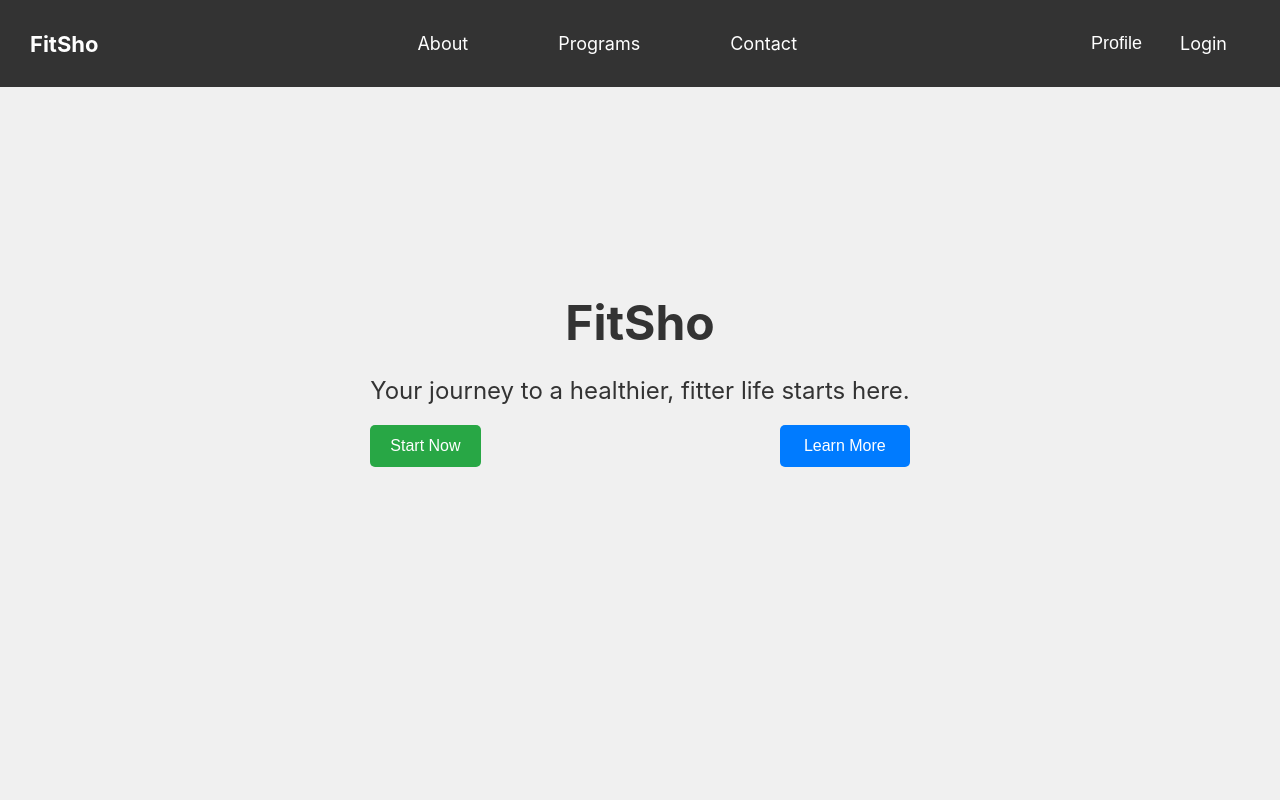
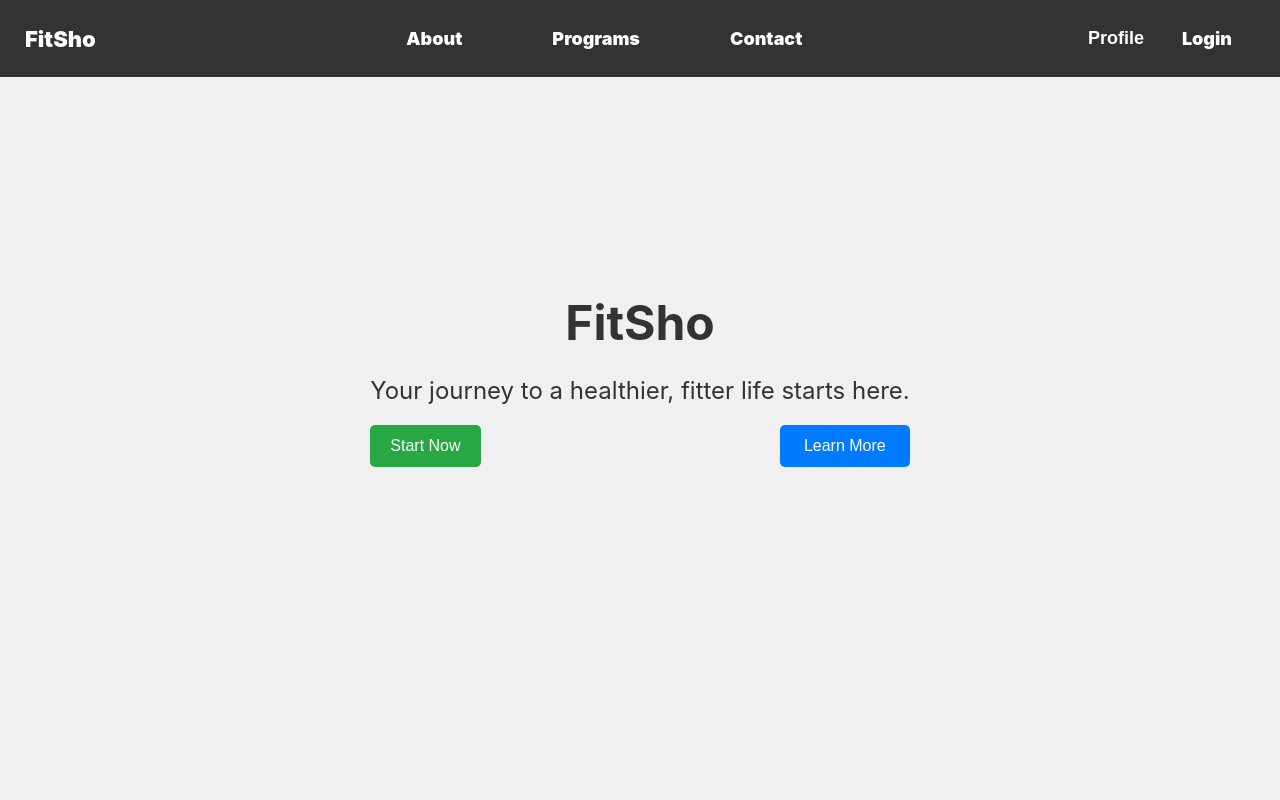
Before and after one commit to A-Shalchian/trainer-app, a React (Create React App) app in the folder trainer-app-frontend/: page / in a window 1280 px wide. Shown: the top 800 px of the page. Built offline with nearby package versions, Linux system fonts and the light colour scheme.

Commit message:
Changed certain styles in the navbar

```diff
--- a/trainer-app-frontend/src/Components/Navbar/Navbar.css
+++ b/trainer-app-frontend/src/Components/Navbar/Navbar.css
@@ -3,7 +3,7 @@
   display: flex;
   justify-content: space-between; /* Space between logo, links, and login */
   align-items: center;
-  padding: 10px 8px; /* Smaller padding for mobile */
+  padding: 7.5px 5.5px; /* Smaller padding for mobile */
   background-color: #333;
   color: white;
   flex-wrap: wrap; /* Allow wrapping for small screens */
@@ -17,12 +17,13 @@
 
 .navbar-logo {
   font-size: 18px; /* Smaller font size for mobile */
-  font-weight: bold;
+  font-weight: 900; /* Bold font weight */
 }
 
 .navbar-logo a {
   text-decoration: none;
   color: white;
+  font-weight: 900; /* Bold font weight */
 }
 
 .navbar-links {
@@ -41,12 +42,18 @@
   color: white;
   text-decoration: none;
   font-size: 14px; /* Smaller font size for mobile */
+  font-weight: 900; /* Bold font weight */
   display: inline-block; /* Ensures the transform property works */
   transition: transform 0.2s ease-in-out;
   background: none; /* Remove default button/link background */
   border: none; /* Remove default button border */
   cursor: pointer; /* Ensure pointer cursor for buttons */
   padding: 6px 10px; /* Add padding for better clickable area */
+}
+
+.navbar-login {
+  margin-right: 4px;
+  font-size: 14px;
 }
 
 .navbar-links a:hover,
@@ -74,7 +81,7 @@
 /* Tablet Styles (Medium Screens) */
 @media (min-width: 768px) {
   .navbar {
-    padding: 15px; /* Increase padding for tablets */
+    padding: 12.5px; /* Increase padding for tablets */
   }
 
   .navbar-logo {
@@ -89,14 +96,19 @@
   .navbar-login,
   .navbar-profile {
     font-size: 16px; /* Increase font size for better readability */
+    font-weight: 900; /* Bold font weight */
     padding: 8px 12px; /* Increase padding for better readability */
+  }
+
+  .navbar-login {
+    font-size: 16px;
   }
 }
 
 /* Desktop Styles (Large Screens) */
 @media (min-width: 1024px) {
   .navbar {
-    padding: 15px 30px; /* More padding for desktops */
+    padding: 10px 25px; /* More padding for desktops */
   }
 
   .navbar-logo {
@@ -111,11 +123,13 @@
   .navbar-login,
   .navbar-profile {
     font-size: 18px; /* Larger font size for desktops */
+    font-weight: 900; /* Bold font weight */
     padding: 10px 15px; /* Larger padding for better readability */
   }
 
   .navbar-login {
     margin-right: 8px; /* Increase margin for desktop */
+    font-size: 18px;
   }
 }
 
```
